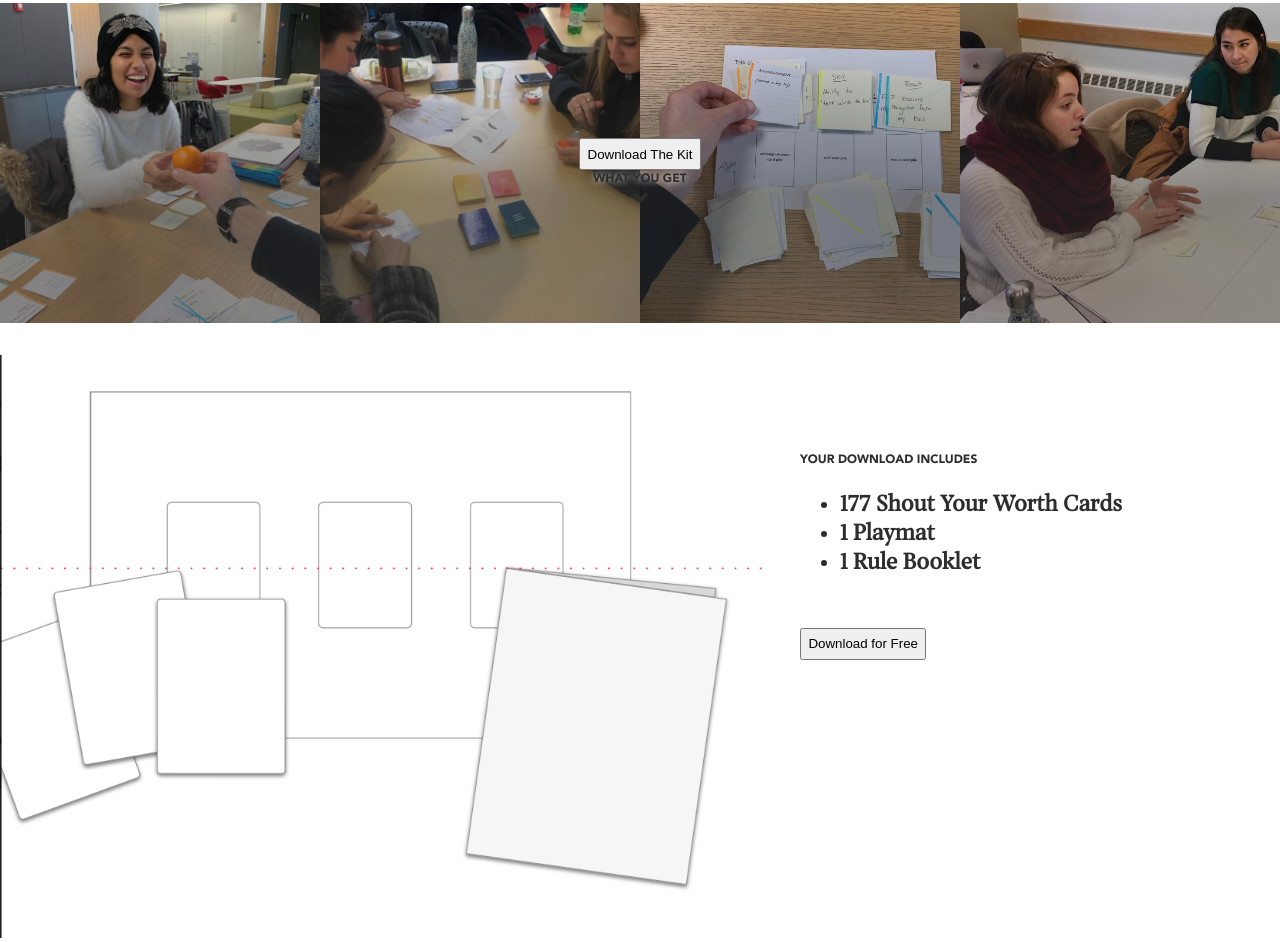
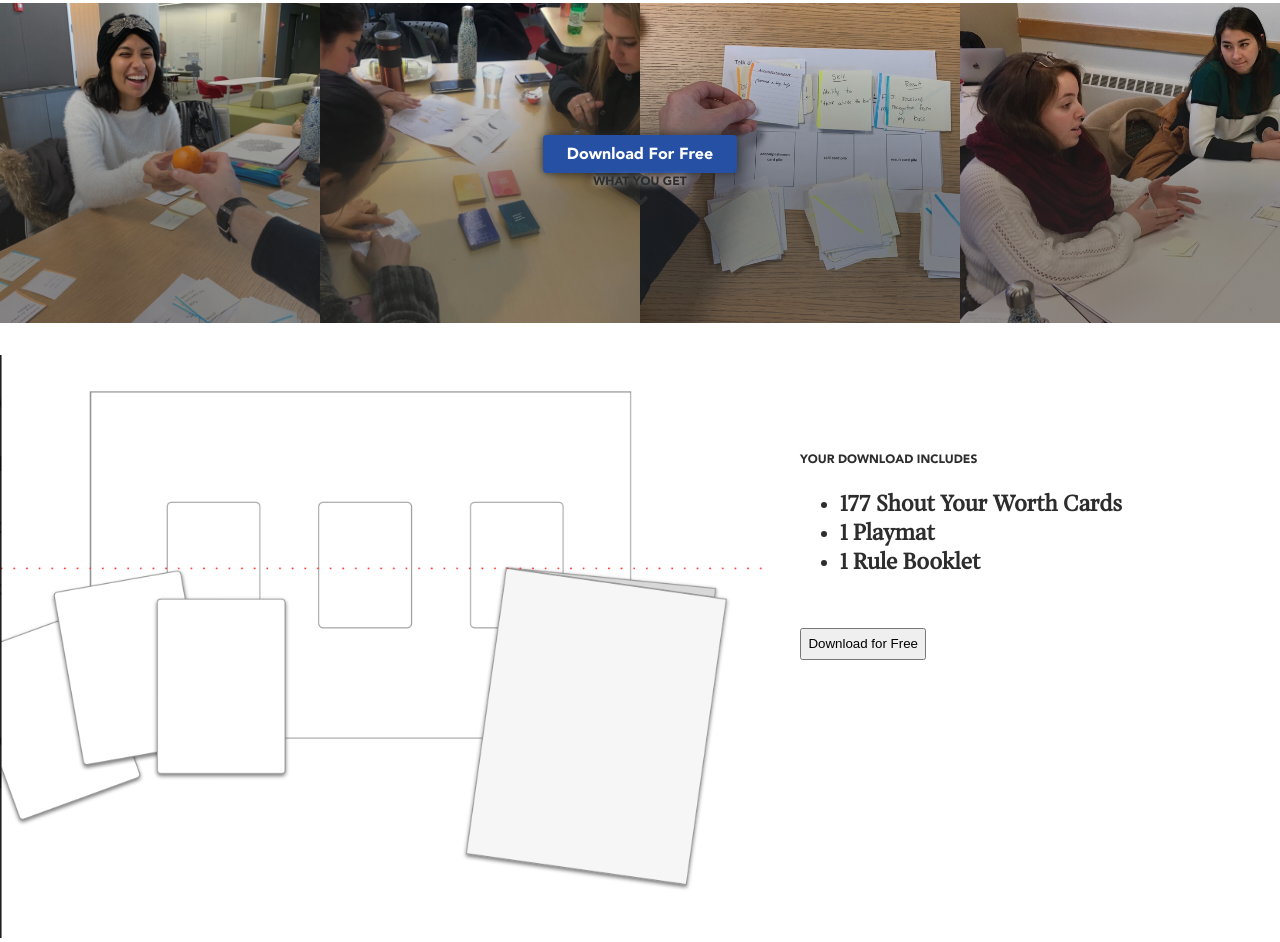
Before and after one commit to nbond211/shout-your-worth, a Gatsby site: page / in a window 1280 px wide. Shown: the part 1716-2658 px from the top of the page. Built offline with nearby package versions, Linux system fonts and the light colour scheme; Gatsby itself is replaced by a stand-in of ours; a web font is replaced by a local one.

Commit message:
adds and styles button component

```diff
--- /dev/null
+++ b/src/components/button.js
@@ -0,0 +1,10 @@
+import React from "react"
+import styles from "../styles/button.module.css"
+
+export default function PhotoStrip(props) {
+  return (
+    <a href={props.href} target="_blank">
+      <button className={styles.button}>{props.children}</button>
+    </a>
+  );
+}
--- a/src/components/cta.js
+++ b/src/components/cta.js
@@ -2,6 +2,7 @@
 import { graphql, useStaticQuery} from "gatsby"
 import _ from "lodash"
 import PhotoStrip from "./photo-strip"
+import Button from "./button";
 import styles from "../styles/cta.module.css"
 
 export default function CTA(props) {
@@ -29,7 +30,7 @@
   return <PhotoStrip urls={urls}>
     <div className={styles.wrapper}>
       <div className={styles.container}>
-        <a href="#TODO"><button>Download The Kit</button></a>
+        <Button href="#TODO">Download For Free</Button>
         <h5 className={styles.cta}>What You Get</h5>
         <h5 className={styles.caret}>&#8964;</h5>
       </div>
--- /dev/null
+++ b/src/styles/button.module.css
@@ -0,0 +1,18 @@
+.button {
+  background-color: var(--blue-color);
+  color: var(--white-color);
+  font-size: var(--p-font-size);
+  font-family: 'Avenir-Black', sans-serif;
+  padding: 0.5rem 1.5rem;
+  border: none;
+  border-radius: 0.25rem;
+  box-shadow: 0 0 0.625rem 0 rgba(45, 45, 45, 32);
+}
+
+.button:focus {
+  outline:0;
+}
+
+.button:hover {
+  cursor: pointer;
+}
--- a/src/styles/global.css
+++ b/src/styles/global.css
@@ -33,6 +33,7 @@
     /* Colors */
     --almost-black-color: #2d2d2d;
     --white-color: #fff;
+    --blue-color: #2550A3;
 
     /* Breakpoints */
     --sm-breakpoint: 600px;
```
